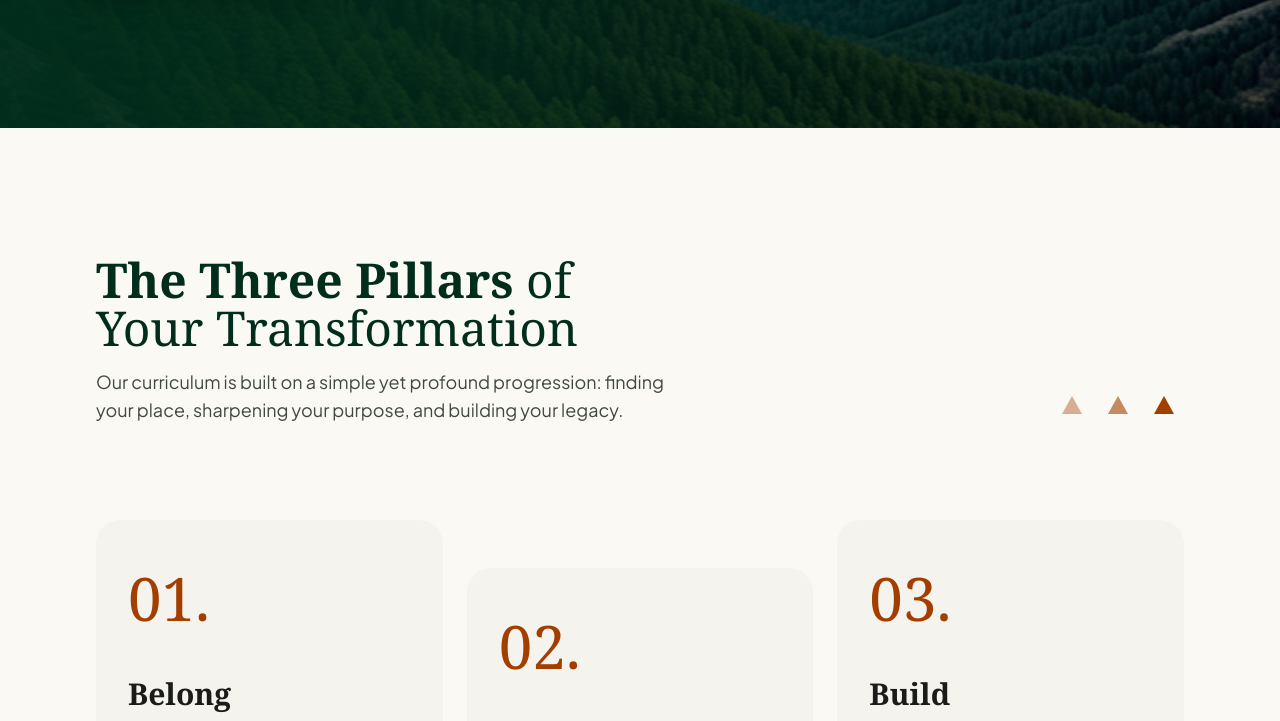
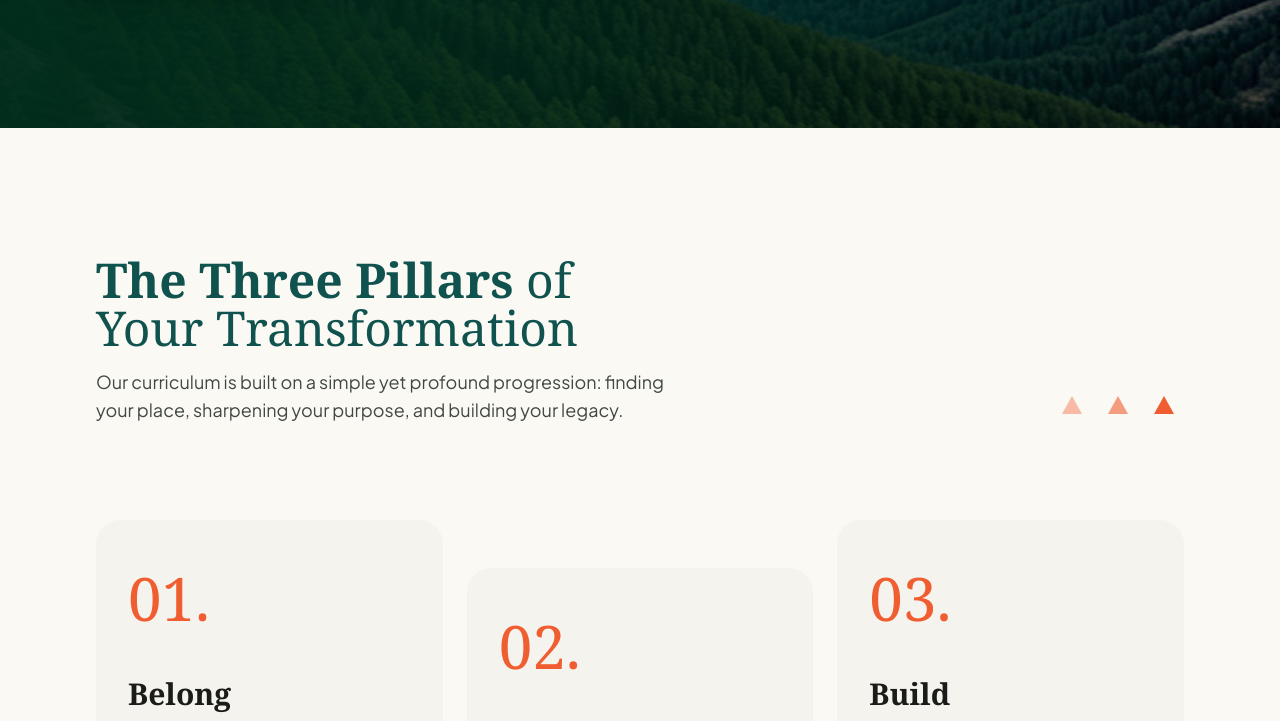
Before and after one commit to Akoth125/climb4dreams-landing, a plain HTML site: page index.html in a window 1280 px wide. Shown: the part 687-1408 px from the top of the page. Drawn offline with Linux system fonts and the light colour scheme.

Commit message:
color change

```diff
--- a/styles.css
+++ b/styles.css
@@ -14,13 +14,13 @@
 
 :root {
   /* === Primary Colors === */
-  --color-primary: #012d1d; /* Dark green - main brand color */
+  --color-primary: #10524e; /* Dark green - main brand color */
   --color-primary-80: rgba(1, 45, 29, 0.8);
   --color-primary-10: rgba(1, 45, 29, 0.1);
   --color-primary-05: rgba(1, 45, 29, 0.05);
 
   /* === Accent Colors === */
-  --color-accent: #a23f00; /* Brown-orange for emphasis */
+  --color-accent: #f05d31; /* Brown-orange for emphasis */
   --color-accent-20: rgba(162, 63, 0, 0.2);
   --color-accent-05: rgba(162, 63, 0, 0.05);
   --color-accent-button: #fd7b39; /* Bright orange for CTAs */
```
